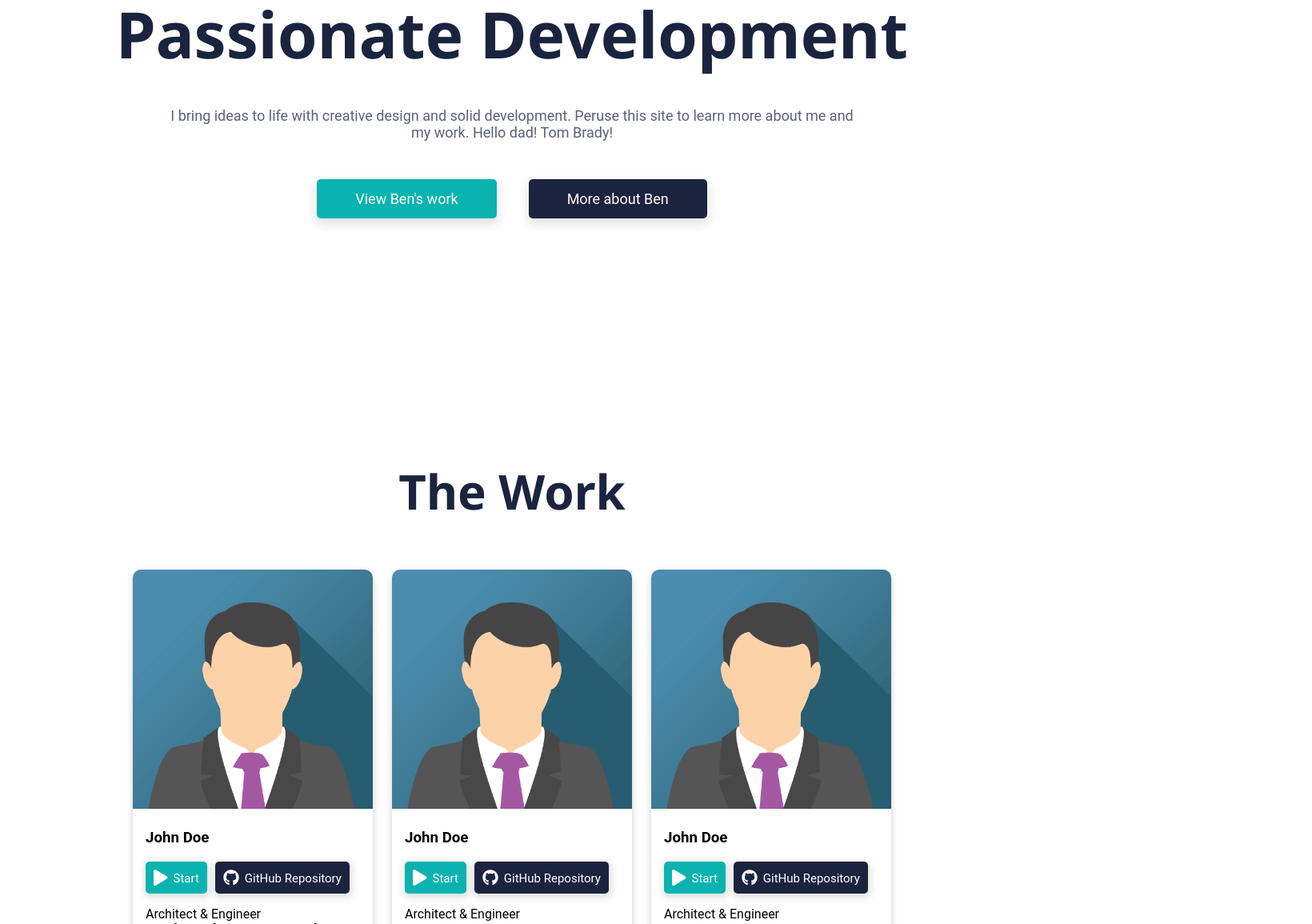
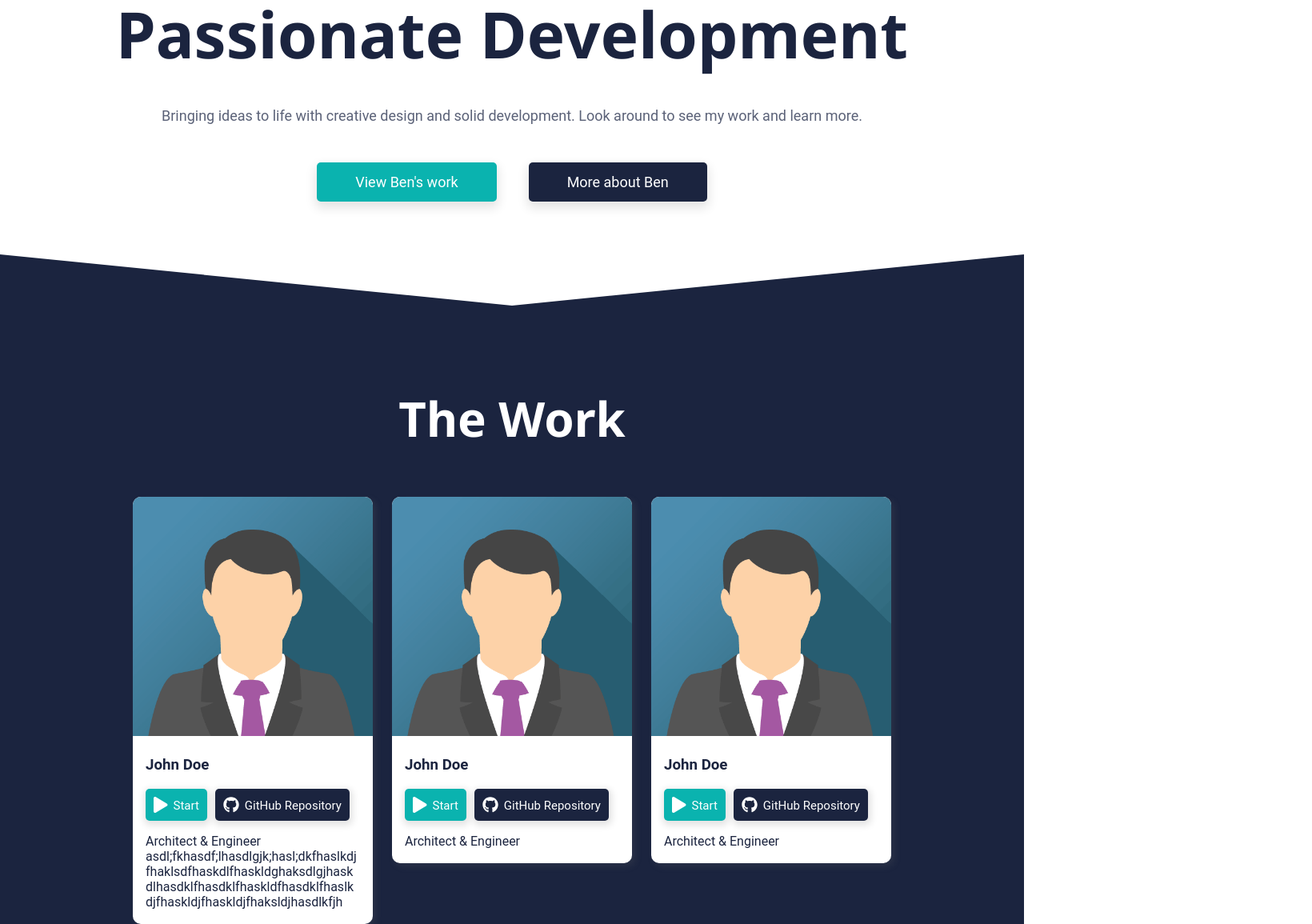
Before and after one commit to TribeOfBenjamin/my-portfolio-react, a React (Create React App) app: page /portfolio in a window 1280 px wide. Shown: the part 320-1475 px from the top of the page at 80% size, 1640 px wide, since content can reach past the window. Built offline with nearby package versions, Linux system fonts and the light colour scheme.

Commit message:
added triangle background effect; changed project card background font.

```diff
--- a/src/components/DevHero/DevHero.css
+++ b/src/components/DevHero/DevHero.css
@@ -4,7 +4,6 @@
     display: flex;
     justify-content: center;
     text-align: center;
-
 }
 
 .title {
--- a/src/components/DevHero/DevHero.js
+++ b/src/components/DevHero/DevHero.js
@@ -14,7 +14,7 @@ function DevHero() {
 
             <div className="containerSubtitle">
                 <p className="subtitle">
-                    I bring ideas to life with creative design and solid development. Peruse this site to learn more about me and my work. Hello dad! Tom Brady!
+                    Bringing ideas to life with creative design and solid development. Look around to see my work and learn more.
                 </p>
             </div>
 
--- a/src/components/Portfolio/Portfolio.js
+++ b/src/components/Portfolio/Portfolio.js
@@ -3,7 +3,7 @@ import ProjectCards from "../ProjectCards/ProjectCards";
 import Header from "../Header/Header";
 import DevHero from "../DevHero/DevHero";
 import Spacer150 from "../Spacers/Spacer150";
-import Spacer300 from "../Spacers/Spacer300";
+import DownArrow from "../Spacers/DownArrow";
 
 function Portfolio() {
   return (
@@ -11,7 +11,7 @@ function Portfolio() {
         <Header />
         <Spacer150 />
         <DevHero />
-        <Spacer300 />
+        <DownArrow />
         <ProjectCards />
       </div>
   );
--- a/src/components/ProjectCards/ProjectCards.css
+++ b/src/components/ProjectCards/ProjectCards.css
@@ -1,11 +1,16 @@
 body {
     font-family: 'Roboto', Helvetica, sans-serif;
+}
+
+/* This ^^^ affects all fonts. Put somewhere else since it's global. */
+.portfolioSection {
+    background-color: #1b243f;
 }
 
 .portfolioTitle {
     font-family: 'Noto Sans', sans-serif;
     font-size: 60px;
-    color: #1b243f;
+    color: #ffffff;
     text-align: center;
     margin: 0px 20px 45px;
     padding: 0px;
@@ -13,7 +18,7 @@ body {
 
 .buttonStart, .buttonGithub {
     font-family: 'Roboto', Helvetica, sans-serif;
-    color: white;
+    color: #ffffff;
     border: none;
     border-radius: 5px;
     padding: 10px;
@@ -46,8 +51,10 @@ body {
     align-items: flex-start;
 }
 .card {
+    background-color: #ffffff;
+    color: #1b243f;
     border-radius: 10px;
-    box-shadow: 0 4px 8px 0 rgba(0,0,0,0.2);
+    box-shadow: 4px 4px 8px 0 rgba(104, 104, 104, 0.2);
     transition: 0.3s;
     height: auto;
     width: 300px;
@@ -55,7 +62,7 @@ body {
 }
 
 .card:hover {
-    box-shadow: 0 8px 16px 0 rgba(0,0,0,0.2);
+    box-shadow: 0 0 40px 15px rgba(255, 255, 255, 0.2);
     width: 333px;
     transition: .3s;
 }
@@ -70,6 +77,7 @@ body {
 }
 
 .cardText {
+    font-family: 'Roboto', Helvetica, sans-serif;
     word-wrap: break-word;
 }
 
--- a/src/components/ProjectCards/ProjectCards.js
+++ b/src/components/ProjectCards/ProjectCards.js
@@ -7,7 +7,7 @@ import avatar from "./img_avatar.png";
 
 function ProjectCards() {
     return (
-        <div>
+        <div className="portfolioSection">
 
             <h2 className="portfolioTitle">The Work</h2>
 
--- /dev/null
+++ b/src/components/Spacers/DownArrow.css
@@ -0,0 +1,15 @@
+.container {
+    display: flex;
+    justify-content: center;
+    background-color: #1b243f;
+}
+
+.downArrow {
+    height: 0;
+    width: 0;
+    margin: auto;
+    border-bottom: 100px solid transparent;
+    border-left: 1000px solid transparent;
+    border-right: 1000px solid transparent;
+    border-top: 100px solid #ffffff;
+}
--- /dev/null
+++ b/src/components/Spacers/DownArrow.js
@@ -0,0 +1,13 @@
+import React from "react";
+import "./DownArrow.css";
+
+function DownArrow() {
+    return (
+        <div className="container">
+            <div className="downArrow"></div>
+        </div>
+
+    );
+}
+
+export default DownArrow;
--- a/src/components/Spacers/Spacer300.css
+++ b/src/components/Spacers/Spacer300.css
@@ -1,3 +1,3 @@
 .spacer300 {
-    margin: 300px;
+    padding: 100px;
 }
```
